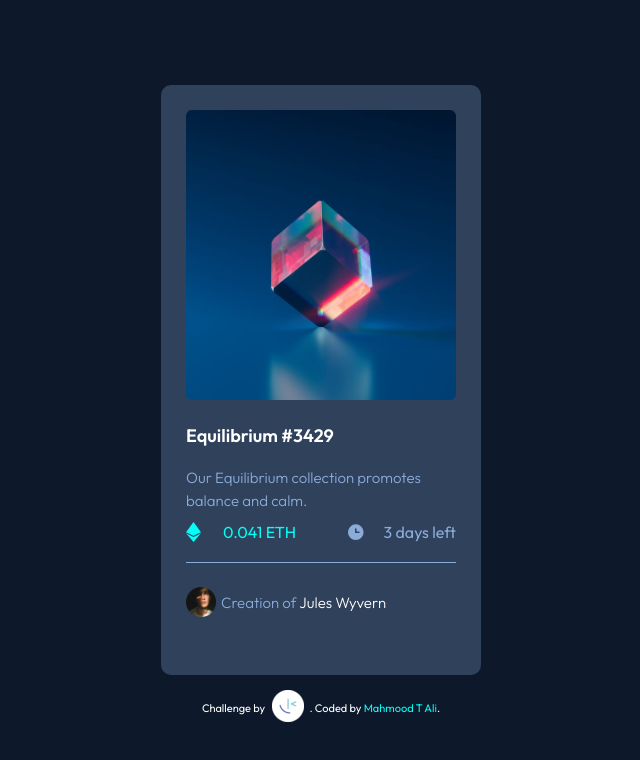
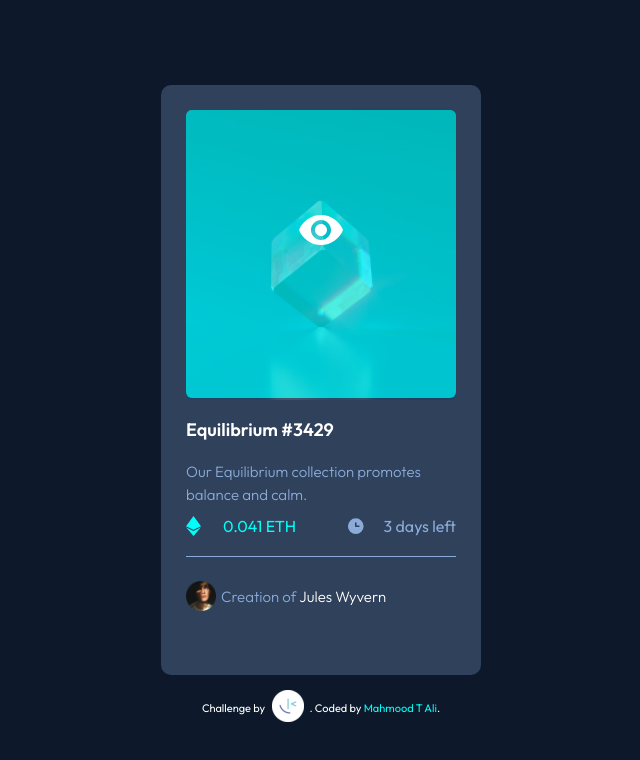
Before and after one commit to mahmood601/nft-preview-card-component-main, a plain HTML site: page index.html in a window 1280 px wide. In both pictures the pointer is over the picture 640 px from the left and 255 px from the top of the page. Shown: the whole page, without its empty margins (319-959 px from the left). Drawn offline with Linux system fonts and the light colour scheme.

Commit message:
First files

```diff
--- a/index.html
+++ b/index.html
@@ -21,7 +21,9 @@
 <body>
   <div>
     <div class="container">
-      <img src="images/image-equilibrium.jpg" alt="There is a problem in this image">
+      <div class="img">
+        <img src="images/image-equilibrium.jpg" alt="There is a problem in this image">
+</div>
       <div class="Equ"> Equilibrium #3429
       </div>
       <p> Our Equilibrium collection promotes balance and calm.
--- a/style.css
+++ b/style.css
@@ -23,10 +23,26 @@ body {
   padding: 25px;
 }
 
-.container img {
+.container .img {
+  background-color: hsl(178, 100%, 50%);
+  border-radius: 6px;
+  height: 288px;
+}
+
+/*.img::before {
+  content: url("images/icon-view.svg");
+  position: absolute;
+  left: 50%;
+  top: 29%;
+  transform: translate(-50%, -50%);
+  color: #000;
+}*/
+
+.container .img img {
   width: 270px;
   height: 290px;
   border-radius: 6px;
+  z-index: -1;
 }
 
 .container .Equ {
@@ -121,3 +137,25 @@ p {
   margin-bottom: -15px;
   padding: 5px;
 }
+
+/* Hover section */
+
+
+.container .img:hover img {
+  opacity: .3;
+  background-color: red;
+}
+
+.container .img:hover::before {
+ content: url("images/icon-view.svg");
+  position: absolute;
+  left: 50%;
+  top: 29%;
+  transform: translate(-50%, -50%);
+  color: #000;
+  z-index: 1;
+}
+.end span:hover,
+.container .Equ:hover {
+  color: hsl(178, 100%, 50%);
+}
```
